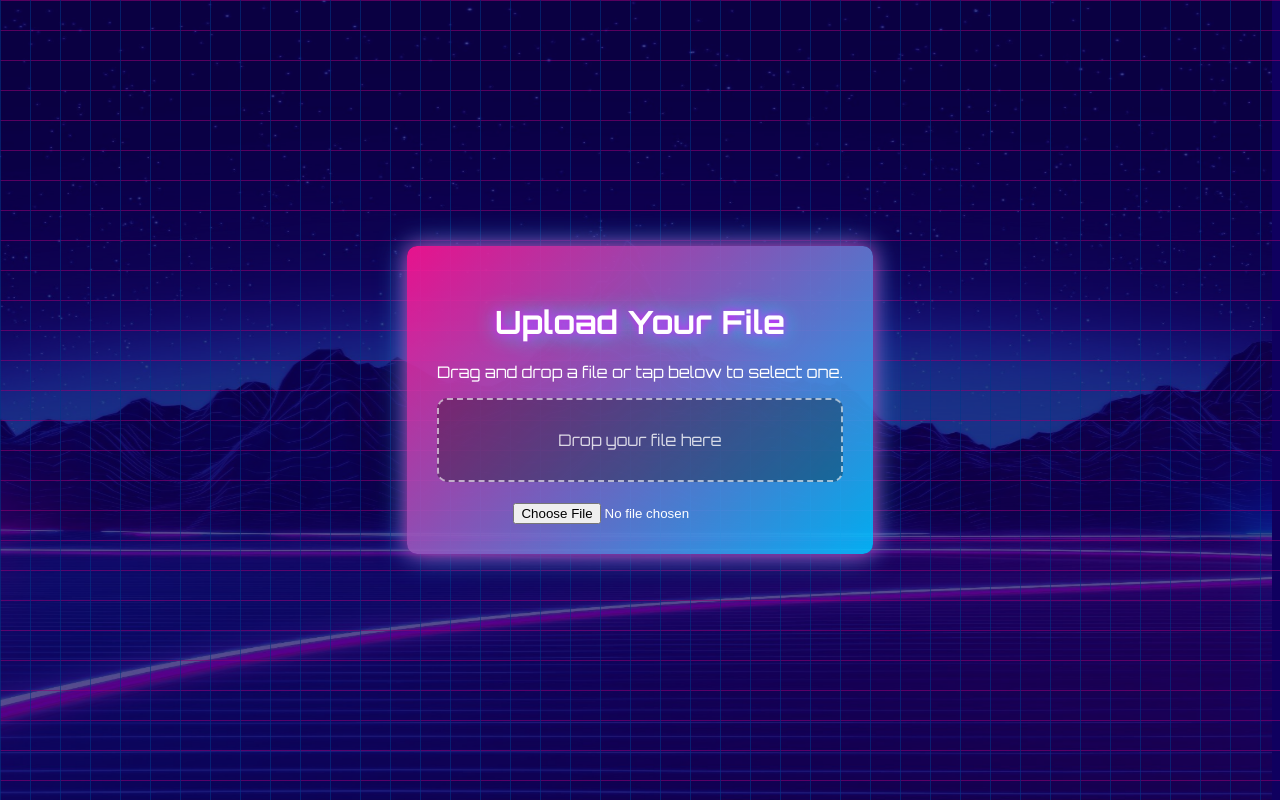
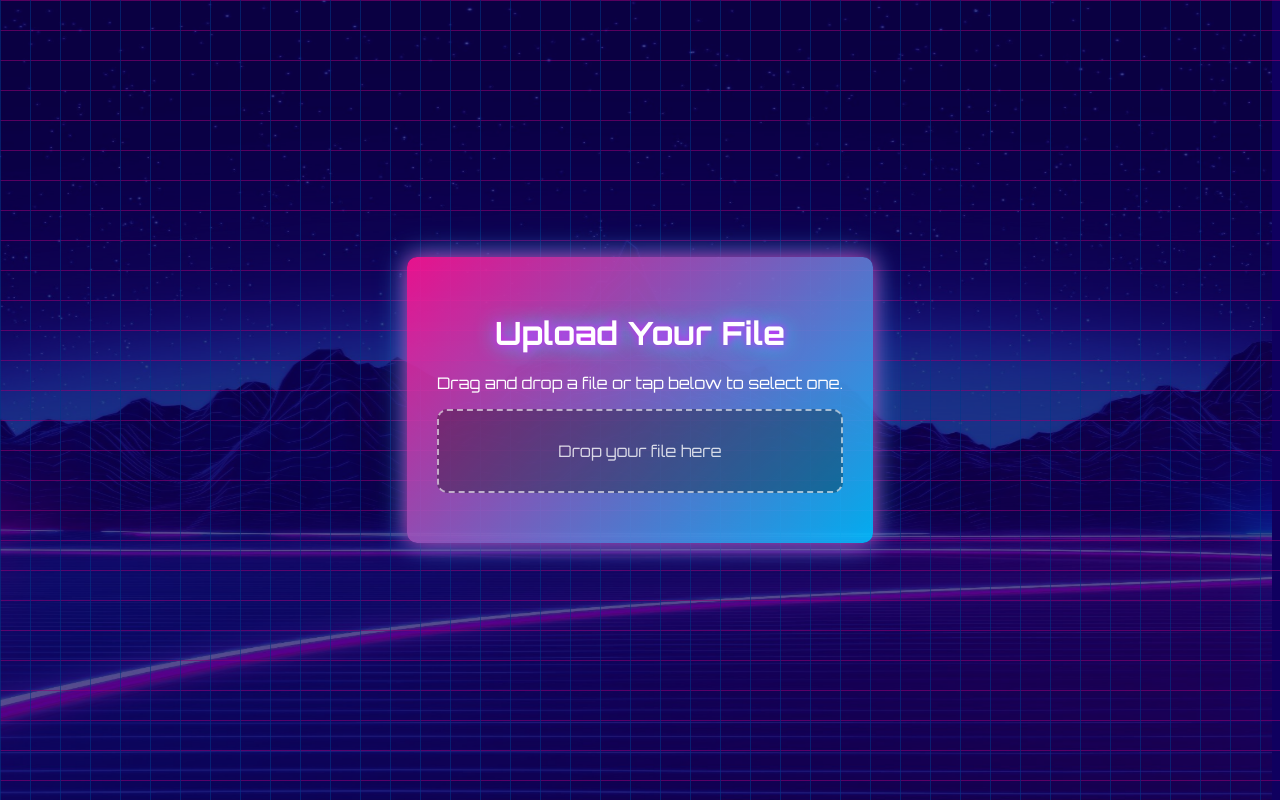
Before and after one commit to NoChillFM/skyetransfer, a PHP site: page / in a window 1280 px wide. Run offline with PHP 8.4, Linux system fonts and the light colour scheme.

Commit message:
Update index.php
Paying attention to detail is hard :(

```diff
--- a/index.php
+++ b/index.php
@@ -118,7 +118,7 @@
         <div id="drop-area" class="drop-area">Drop your file here</div>
         <form id="upload-form" method="post" enctype="multipart/form-data">
             <!-- File restrictions enabled -->
-            <input type="file" name="file" id="file" accept=".jpg,.png,.pdf,.txt,.mp4,.mp3,.zip,.rar" required>
+            <input type="file" name="file" id="file" accept=".jpg,.png,.pdf,.txt,.mp4,.mp3,.zip,.rar" style="display: none;" required>
            <!-- File restrictions disabled -->
      <!--   <input type="file" name="file" id="file" style="display: none;" required> -->
         </form>
```
